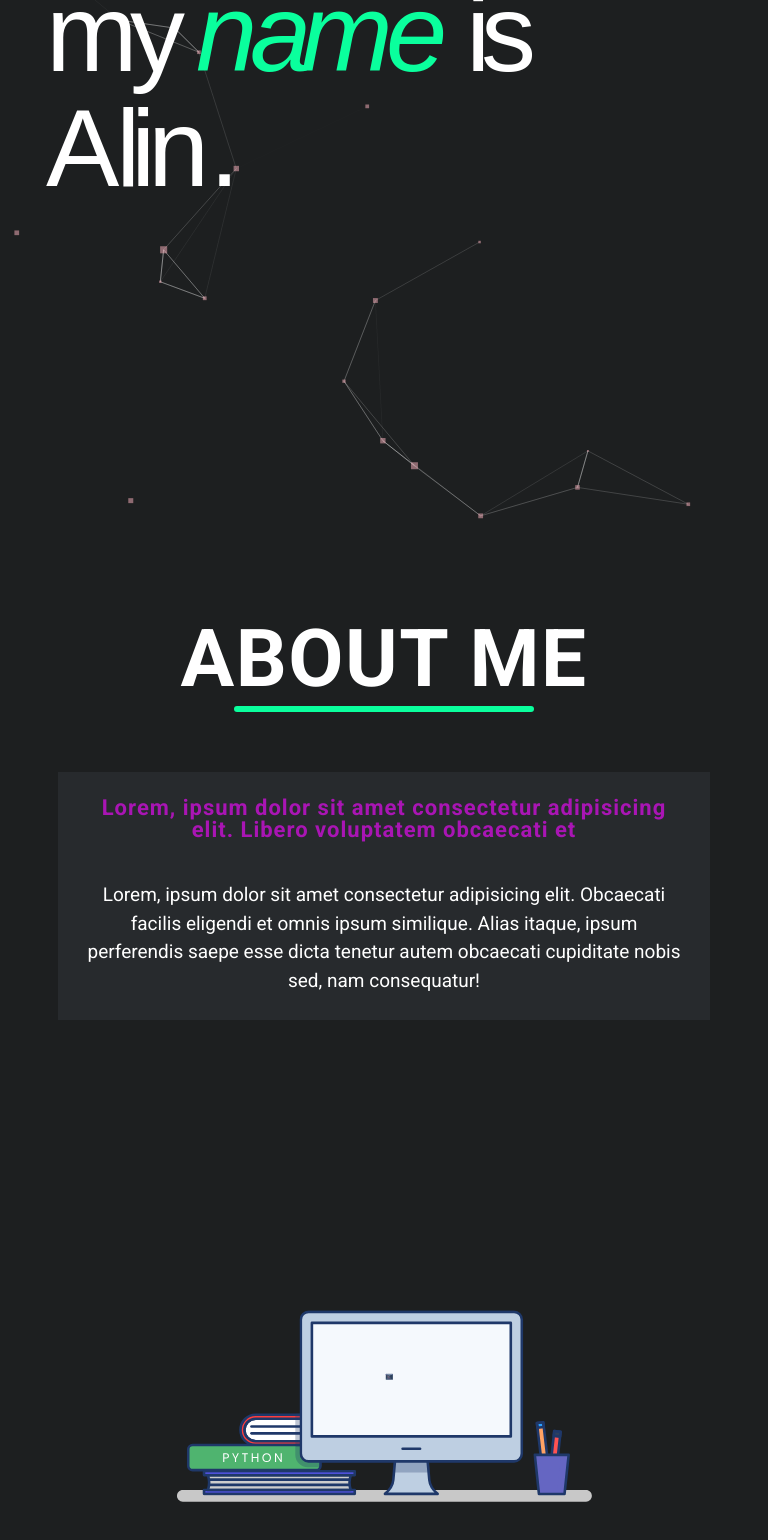
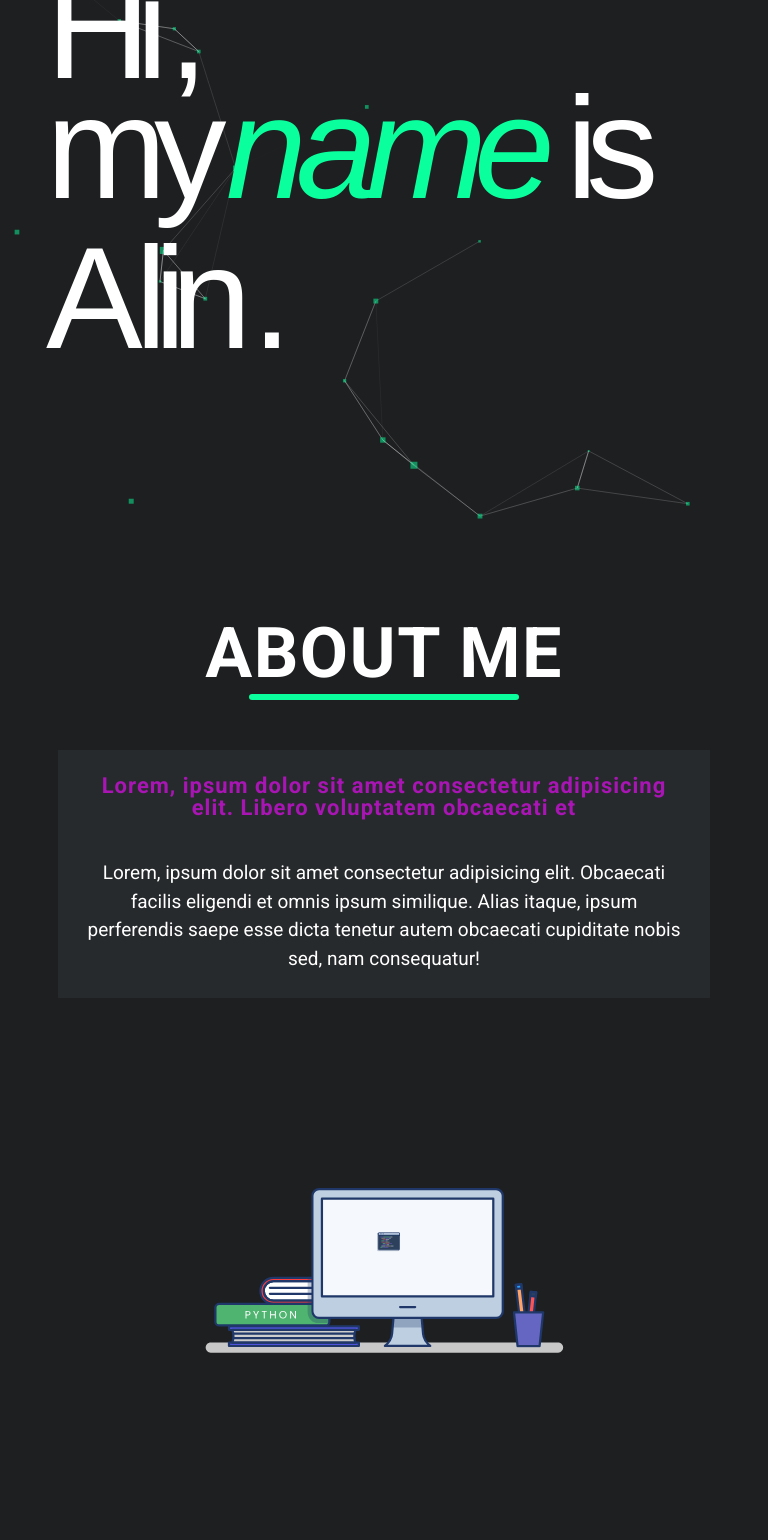
Before and after one commit to AlinMican1/Website-Portfolio, a React (Create React App) app: page / in a window 768 px wide. Shown: the part 262-1802 px from the top of the page. Built offline with nearby package versions, Linux system fonts and the light colour scheme.

Commit message:
finishes about section, and responsiveness.

```diff
--- a/src/components/UI/atom/aboutMe.css
+++ b/src/components/UI/atom/aboutMe.css
@@ -6,6 +6,7 @@
     padding:0px;
     box-sizing: border-box;
     font-family: 'Roboto', sans-serif;
+
 }
 .container{
     width: 100%;
@@ -22,6 +23,7 @@
     color: #ffffff;
     letter-spacing: 1.5px;
     padding: 50px 0px;
+
 }
 .container .title h1::after{
     content: "";
@@ -67,7 +69,7 @@
 }
 
 
-@media screen and (max-width: 1260px){
+@media screen and (max-width: 1200px){
     .content{
         grid-template-columns: repeat(1,1fr);
         grid-gap: 70px;
@@ -75,3 +77,58 @@
     }
 
 }
+@media screen and (min-width: 0px) and (max-width: 400px){
+    .container .title{
+        font-size: 30px;
+    }
+    .container .title h1::after{
+        content: "";
+        height: 6px;
+        width: 250px;
+
+    }
+    .content{
+        grid-gap: 0px;
+
+
+    }
+}
+
+@media screen and (min-width: 400px) and (max-width: 500px){
+    .container .title{
+        font-size: 35px;
+    }
+    .container .title h1::after{
+        content: "";
+        height: 6px;
+        width: 270px;
+
+    }
+    .content{
+        grid-gap: 0px;
+
+
+
+    }
+}
+
+@media screen and (min-width: 500px) and (max-width: 800px){
+    .container .title{
+        font-size: 35px;
+    }
+    .container .title h1::after{
+        content: "";
+        height: 6px;
+        width: 270px;
+
+    }
+    .content{
+        grid-gap: 0px;
+        margin: 0px auto;
+
+
+    }
+    .content .article{
+        padding: 25px 25px;
+     }
+}
--- a/src/components/UI/atom/animations/customTitle.css
+++ b/src/components/UI/atom/animations/customTitle.css
@@ -108,7 +108,7 @@
 
 
 .button-text:hover{
-    color:rgb(125, 68, 129);
+    color:#f9b0fe;
     animation: animate 0.6s;
 }
 @keyframes animate{
@@ -123,9 +123,10 @@
     }
 }
 
-@media screen and (min-width: 0px) and (max-width: 550px){
+@media screen and (min-width: 0px) and (max-width: 400px){
     .class2{
         left:6vw;
+        top:25vh;
     }
     .button-text{
         font-size: 75px;
@@ -203,7 +204,171 @@
 
 }
 
-@media screen and (min-width: 550px) and (max-width: 1082px){
+@media screen and (min-width: 400px) and (max-width: 450px){
+    .class2{
+        left:6vw;
+        top:35vh;
+    }
+    .button-text{
+        font-size: 75px;
+    }
+    #L2{
+        top:0px;
+        left:45px;
+        position: absolute;
+    }
+    #L3{
+        top:70px;
+        left:0px;
+        position: absolute;
+    }
+    #L4{
+        top:70px;
+        left:58px;
+        position: absolute;
+    }
+    #L5{
+        top:70px;
+        left:100px;
+        position: absolute;
+    }
+    #L6{
+        top:70px;
+        left:137px;
+        position: absolute;
+    }
+    #L7{
+        top:70px;
+        left:174px;
+        position: absolute;
+    }
+    #L8{
+        top:70px;
+        left:233px;
+        position: absolute;
+    }
+    #L9{
+        top:70px;
+        left:280px;
+        position: absolute;
+    }
+
+    #L10{
+        top:70px;
+        left:293px;
+        position: absolute;
+    }
+
+    #L11{
+        top:155px;
+        left:0px;
+        position: absolute;
+    }
+
+    #L12{
+        top:155px;
+        left:45px;
+        position: absolute;
+    }
+
+    #L13{
+        top:155px;
+        left:55px;
+        position: absolute;
+    }
+
+    #L14{
+        top:155px;
+        left:65px;
+        position: absolute;
+    }
+
+}
+
+@media screen and (min-width: 450px) and (max-width: 550px){
+    .class2{
+        left:6vw;
+        top:35vh;
+    }
+    .button-text{
+        font-size: 100px;
+    }
+    #L2{
+        top:0px;
+        left:62px;
+        position: absolute;
+    }
+    #L3{
+        top:75px;
+        left:0px;
+        position: absolute;
+    }
+    #L4{
+        top:75px;
+        left:77px;
+        position: absolute;
+    }
+    #L5{
+        top:75px;
+        left:125px;
+        position: absolute;
+    }
+    #L6{
+        top:75px;
+        left:172px;
+        position: absolute;
+    }
+    #L7{
+        top:75px;
+        left:220px;
+        position: absolute;
+    }
+    #L8{
+        top:75px;
+        left:297px;
+        position: absolute;
+    }
+    #L9{
+        top:75px;
+        left:357px;
+        position: absolute;
+    }
+
+    #L10{
+        top:75px;
+        left:375px;
+        position: absolute;
+    }
+
+    #L11{
+        top:170px;
+        left:0px;
+        position: absolute;
+    }
+
+    #L12{
+        top:170px;
+        left:62px;
+        position: absolute;
+    }
+
+    #L13{
+        top:170px;
+        left:75px;
+        position: absolute;
+    }
+
+    #L14{
+        top:170px;
+        left:87px;
+        position: absolute;
+    }
+
+}
+
+
+
+@media screen and (min-width: 550px) and (max-width: 700px){
     .class2{
         left:6vw;
     }
@@ -282,3 +447,164 @@
     }
 
 }
+
+@media screen and (min-width: 700px) and (max-width: 850px){
+    .class2{
+        left:6vw;
+        top:30vh;
+    }
+    .button-text{
+        font-size: 145px;
+    }
+    #L2{
+        top:0px;
+        left:90px;
+        position: absolute;
+    }
+    #L3{
+        top:120px;
+        left:0px;
+        position: absolute;
+    }
+    #L4{
+        top:120px;
+        left:108px;
+        position: absolute;
+    }
+    #L5{
+        top:120px;
+        left:180px;
+        position: absolute;
+    }
+    #L6{
+        top:120px;
+        left:250px;
+        position: absolute;
+    }
+    #L7{
+        top:120px;
+        left:320px;
+        position: absolute;
+    }
+    #L8{
+        top:120px;
+        left:428px;
+        position: absolute;
+    }
+    #L9{
+        top:120px;
+        left:520px;
+        position: absolute;
+    }
+
+    #L10{
+        top:120px;
+        left:540px;
+        position: absolute;
+    }
+
+    #L11{
+        top:270px;
+        left:0px;
+        position: absolute;
+    }
+
+    #L12{
+        top:270px;
+        left:89px;
+        position: absolute;
+    }
+
+    #L13{
+        top:270px;
+        left:108px;
+        position: absolute;
+    }
+
+    #L14{
+        top:270px;
+        left:125px;
+        position: absolute;
+    }
+
+}
+/*FINISH THIS ONE */
+@media screen and (min-width: 850px) and (max-width: 1000px){
+    .class2{
+        left:6vw;
+        top:30vh;
+    }
+    .button-text{
+        font-size: 145px;
+    }
+    #L2{
+        top:0px;
+        left:90px;
+        position: absolute;
+    }
+    #L3{
+        top:120px;
+        left:0px;
+        position: absolute;
+    }
+    #L4{
+        top:120px;
+        left:108px;
+        position: absolute;
+    }
+    #L5{
+        top:120px;
+        left:180px;
+        position: absolute;
+    }
+    #L6{
+        top:120px;
+        left:250px;
+        position: absolute;
+    }
+    #L7{
+        top:120px;
+        left:320px;
+        position: absolute;
+    }
+    #L8{
+        top:120px;
+        left:428px;
+        position: absolute;
+    }
+    #L9{
+        top:120px;
+        left:520px;
+        position: absolute;
+    }
+
+    #L10{
+        top:120px;
+        left:540px;
+        position: absolute;
+    }
+
+    #L11{
+        top:270px;
+        left:0px;
+        position: absolute;
+    }
+
+    #L12{
+        top:270px;
+        left:89px;
+        position: absolute;
+    }
+
+    #L13{
+        top:270px;
+        left:108px;
+        position: absolute;
+    }
+
+    #L14{
+        top:270px;
+        left:125px;
+        position: absolute;
+    }
+}
--- a/src/components/UI/atom/animations/gifAnimation.css
+++ b/src/components/UI/atom/animations/gifAnimation.css
@@ -2,6 +2,8 @@
     position: flex;
     min-width: 100%;
     min-height: 40vh;
+    width: 600px;
+    height: 600px;
 
 }
 .gif-content{
@@ -17,10 +19,43 @@
 @media screen and (min-device-width: 320px) and (max-device-width: 430px){
 }
 
-@media screen and (max-width: 999px){
-    .gif-content{
-        display: none;
+@media screen and (max-width: 1400px){
+    .gif-wrapper{
+        min-height: 70vh;
+        width: 500px;
+        height: 500px;
 
     }
 
+
 }
+
+@media screen and (max-width: 1200px){
+    .gif-wrapper{
+
+
+    }
+
+
+}
+@media screen and (max-width: 1105px){
+    .gif-wrapper{
+
+
+
+    }
+
+
+}
+@media screen and (max-width: 608px){
+    .gif-wrapper{
+        min-width: 100%;
+        min-height: 20vh;
+        width: 300px;
+        height: 300px;
+
+
+    }
+
+
+}
--- a/src/components/UI/atom/animations/gifAnimation.jsx
+++ b/src/components/UI/atom/animations/gifAnimation.jsx
@@ -1,23 +1,16 @@
 import React, {useEffect} from 'react';
 import './gifAnimation.css';
-import PropTypes from 'prop-types';
 import Lottie from 'lottie-react';
 import programming from './Programing.json';
 import { useWindowSize } from '../../../../custom-hooks/SizeScreen-hook';
-import { useState } from 'react';
 
-
-const style = {
-  height: 650,
-  width: 650,
-
-};
 
 export const GifAnimation = () => {
 
+
+
     return (
-
-              <Lottie className='gif-wrapper' style={style} animationData={programming}/>
+          <Lottie className='gif-wrapper' animationData={programming}/>
 
 
 
--- a/src/components/UI/atom/animations/particles.jsx
+++ b/src/components/UI/atom/animations/particles.jsx
@@ -26,7 +26,7 @@ export const ParticlesBackground = () => {
           },
           particles: {
             color: {
-              value: "#ffb6c1"
+              value: "#0aff9d"
             },
             links: {
               color: "#ffffff",
@@ -65,7 +65,9 @@ export const ParticlesBackground = () => {
               value: { min: 1, max: 5 }
             }
           },
+
           detectRetina: true
+
         }
 
   const particlesInit = useCallback(async engine => {
--- a/src/components/UI/organism/navBar.css
+++ b/src/components/UI/organism/navBar.css
@@ -13,6 +13,7 @@
     top: 0px;
     left: 50%;
     transform: translate(-50%);
+    z-index: 100;
 }
 
 .navBarButtons{
--- a/src/components/template/aboutScreen.jsx
+++ b/src/components/template/aboutScreen.jsx
@@ -2,10 +2,7 @@ import { AboutMe } from "../UI/atom/aboutMe";
 export const AboutScreen = () => {
     return (
         <div>
-            <AboutMe/>
-
-
-
+            <AboutMe />
 
         </div>
 
```
